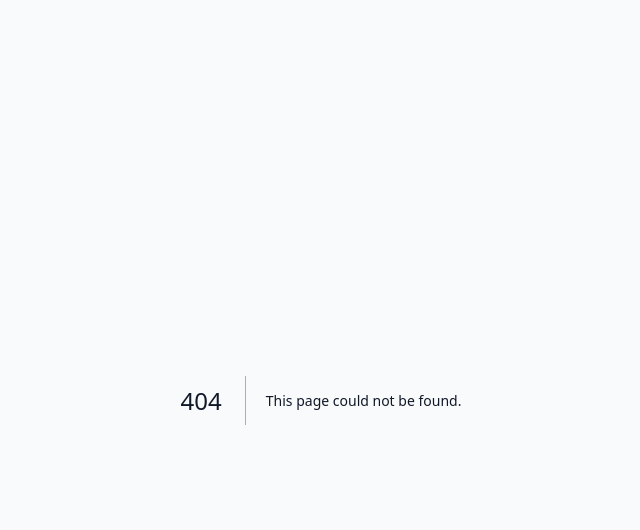
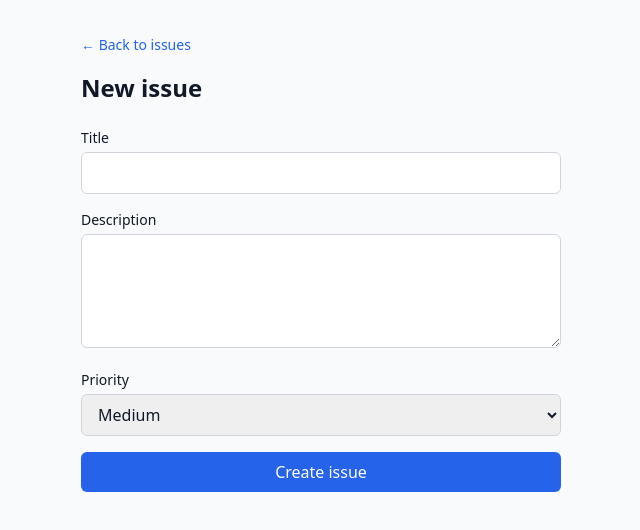
Before and after one commit to Faithkanyuki/mini-issue-tracker, a Next.js app: page /issues/new in a window 1280 px wide. Before the commit this address had no page. Shown: the top 530 px of the page, without its empty margins (319-959 px from the left). Built offline with nearby package versions, Linux system fonts and the light colour scheme.

Commit message:
Add create issue page

```diff
--- /dev/null
+++ b/app/issues/new/page.tsx
@@ -0,0 +1,108 @@
+"use client";
+
+import { useState } from "react";
+import { useRouter } from "next/navigation";
+import Link from "next/link";
+import { apiRequest } from "@/lib/api";
+
+export default function NewIssuePage() {
+  const router = useRouter();
+  const [title, setTitle] = useState("");
+  const [description, setDescription] = useState("");
+  const [priority, setPriority] = useState("MEDIUM");
+  const [error, setError] = useState("");
+  const [loading, setLoading] = useState(false);
+
+  async function handleSubmit(e: React.FormEvent) {
+    e.preventDefault();
+    setError("");
+    setLoading(true);
+
+    try {
+      await apiRequest("/api/issues", {
+        method: "POST",
+        body: JSON.stringify({ title, description, priority }),
+      });
+      router.push("/issues");
+    } catch (err) {
+      setError(err instanceof Error ? err.message : "Failed to create issue");
+    } finally {
+      setLoading(false);
+    }
+  }
+
+  return (
+    <div className="max-w-lg mx-auto px-4 py-8">
+      <Link href="/issues" className="text-sm text-blue-600 hover:underline">
+        ← Back to issues
+      </Link>
+
+      <h1 className="text-2xl font-semibold mt-4 mb-6">New issue</h1>
+
+      <form onSubmit={handleSubmit} className="space-y-4">
+        <div>
+          <label htmlFor="title" className="block text-sm font-medium mb-1">
+            Title
+          </label>
+          <input
+            id="title"
+            type="text"
+            required
+            maxLength={200}
+            value={title}
+            onChange={(e) => setTitle(e.target.value)}
+            className="w-full rounded-md border border-gray-300 px-3 py-2 focus:outline-none focus:ring-2 focus:ring-blue-500"
+          />
+        </div>
+
+        <div>
+          <label
+            htmlFor="description"
+            className="block text-sm font-medium mb-1"
+          >
+            Description
+          </label>
+          <textarea
+            id="description"
+            required
+            rows={4}
+            maxLength={5000}
+            value={description}
+            onChange={(e) => setDescription(e.target.value)}
+            className="w-full rounded-md border border-gray-300 px-3 py-2 focus:outline-none focus:ring-2 focus:ring-blue-500"
+          />
+        </div>
+
+        <div>
+          <label htmlFor="priority" className="block text-sm font-medium mb-1">
+            Priority
+          </label>
+          <select
+            id="priority"
+            value={priority}
+            onChange={(e) => setPriority(e.target.value)}
+            className="w-full rounded-md border border-gray-300 px-3 py-2 focus:outline-none focus:ring-2 focus:ring-blue-500"
+          >
+            <option value="LOW">Low</option>
+            <option value="MEDIUM">Medium</option>
+            <option value="HIGH">High</option>
+          </select>
+        </div>
+
+        {error && (
+          <p className="text-sm text-red-600 bg-red-50 border border-red-200 rounded-md px-3 py-2">
+            {error}
+          </p>
+        )}
+
+        <button
+          type="submit"
+          disabled={loading}
+          className="w-full bg-blue-600 text-white rounded-md py-2 font-medium hover:bg-blue-700 disabled:opacity-50"
+        >
+          {loading ? "Creating..." : "Create issue"}
+        </button>
+      </form>
+    </div>
+  );
+}
```
